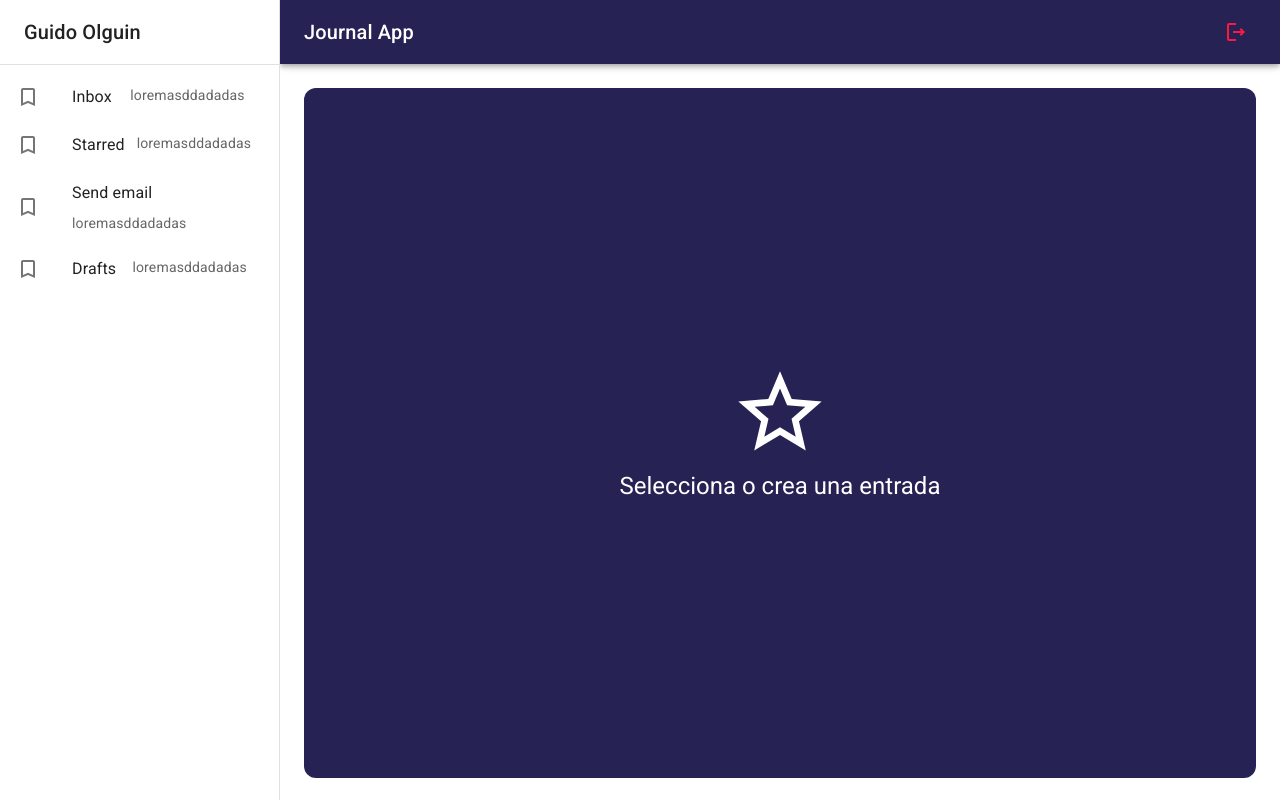
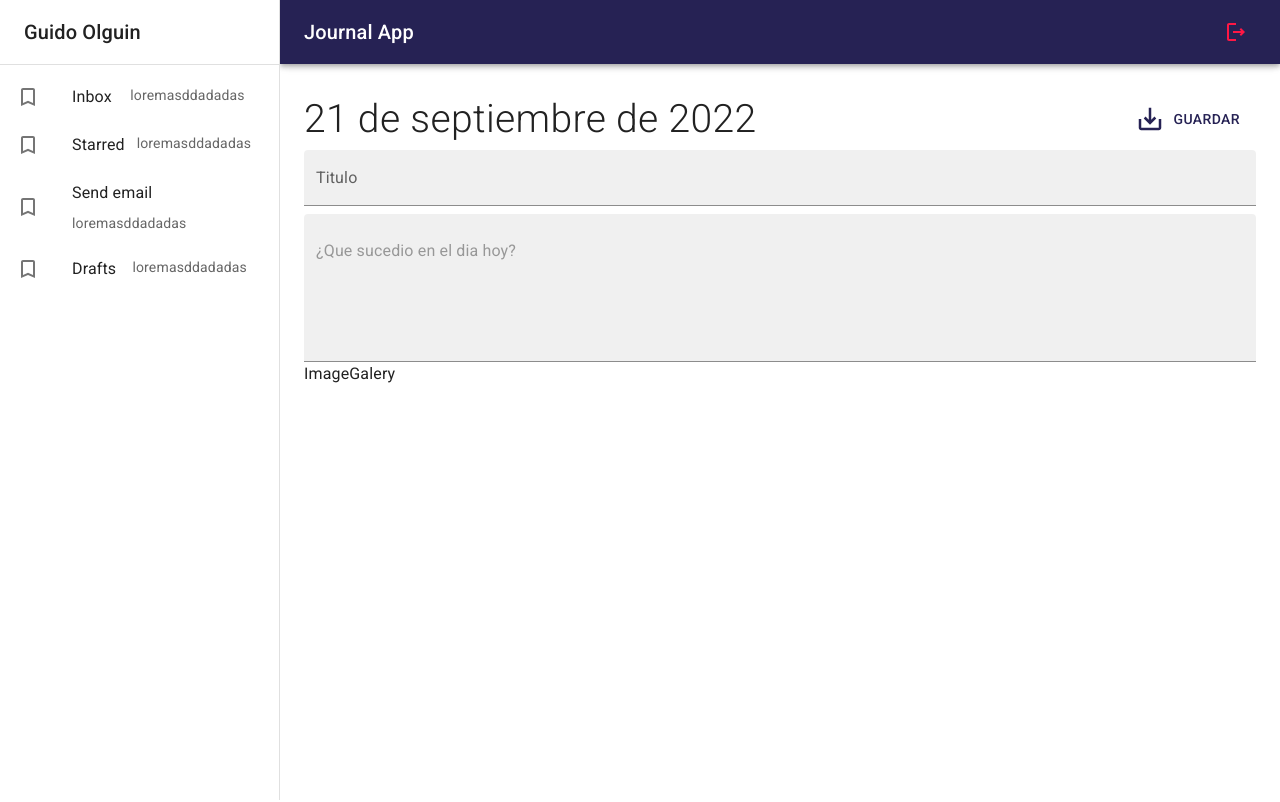
Before and after one commit to Guidotss/journal-app, a React (Vite) app: page / in a window 1280 px wide. Built offline with nearby package versions, Linux system fonts and the light colour scheme.

Commit message:
terminando note view

```diff
--- /dev/null
+++ b/src/journal/components/ImageGalery.jsx
@@ -0,0 +1,5 @@
+export const ImageGalery = () => {
+  return (
+    <div>ImageGalery</div>
+  )
+}
--- a/src/journal/components/index.js
+++ b/src/journal/components/index.js
@@ -1,2 +1,3 @@
 export * from './NavBar';
 export * from './SideBar';
+export * from './ImageGalery'
--- a/src/journal/pages/JournalPage.jsx
+++ b/src/journal/pages/JournalPage.jsx
@@ -1,14 +1,15 @@
 import { MailOutline } from "@mui/icons-material"
 import { Typography } from "@mui/material"
 import { JournalLayOut } from "../layout/JournalLayOut"
-import { NothingSelectedView } from "../views"
+import { NoteView, NothingSelectedView } from "../views"
 
 export const JournalPage = () => {
   return (
     <>
       <JournalLayOut>
         {/* <Typography>Lorem ipsum dolor sit amet consectetur adipisicing elit. Qui itaque impedit quae possimus ab voluptas dicta suscipit provident a, facilis ullam, voluptatibus incidunt unde. Nobis velit iure architecto facere vero.</Typography> */}
-        <NothingSelectedView/>
+        {/* <NothingSelectedView/> */}
+        <NoteView/>
       </JournalLayOut>
     </>
   )
--- /dev/null
+++ b/src/journal/views/NoteView.jsx
@@ -0,0 +1,28 @@
+import { SaveAltOutlined } from "@mui/icons-material"
+import { Button, Grid, TextField, Typography } from "@mui/material"
+import { ImageGalery } from "../components"
+
+export const NoteView = () => {
+  return (
+    <Grid container direction='row' justifyContent='space-between' alignItems='center'>
+        <Grid item xs={12} md={6}>
+            <Typography fontSize={39} fontWeight='light'>
+                21 de septiembre de 2022
+            </Typography>
+        </Grid>
+        <Grid item>
+            <Button color='primary' sx={{padding:2}}>
+                <SaveAltOutlined sx={{fontSize:30,mr:1}}/>
+                Guardar
+            </Button>
+        </Grid>
+
+        <Grid container>
+            <TextField type='text' variant='filled' fullWidth placeholder="Ingrese un titulo" label='Titulo' sx={{border:'none',mb:1}}/>
+            <TextField type='text' variant='filled' fullWidth multiline placeholder="¿Que sucedio en el dia hoy?" minRows={5}/>
+        </Grid>
+
+        <ImageGalery/>
+    </Grid>
+  )
+}
--- a/src/journal/views/index.js
+++ b/src/journal/views/index.js
@@ -1 +1,2 @@
 export * from './NothingSelectedView'
+export * from './NoteView'
```
